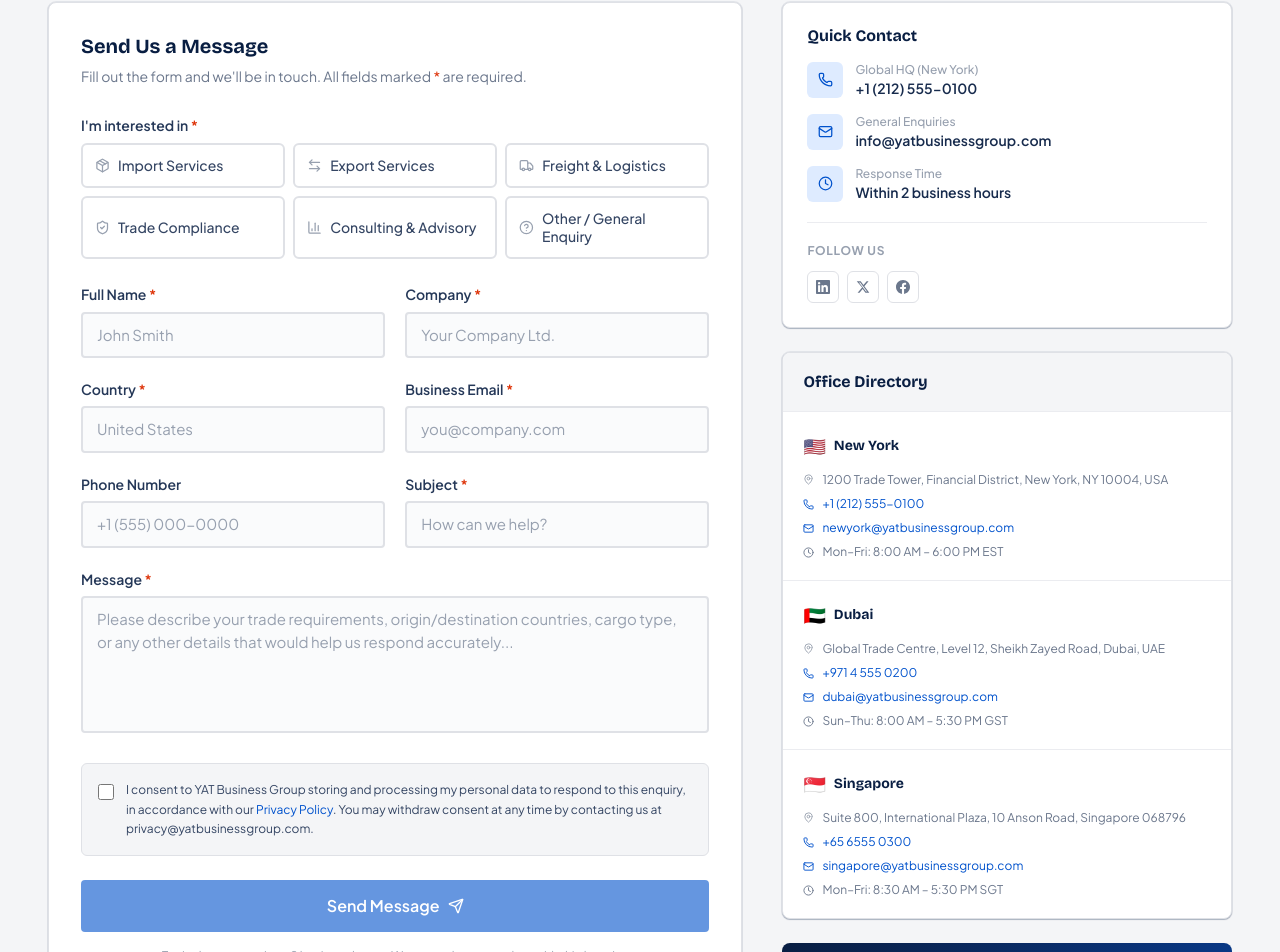
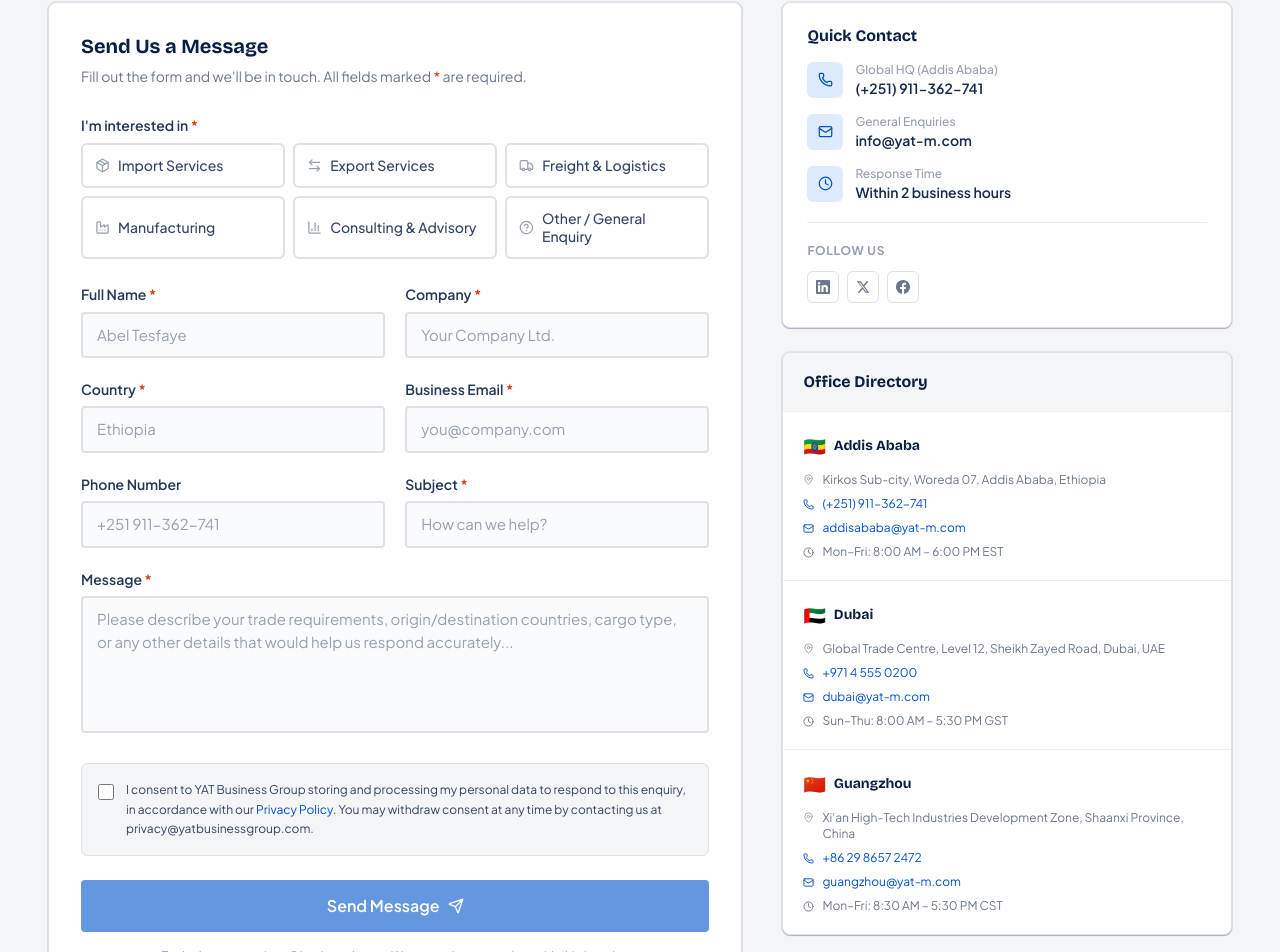
Before and after one commit to Bisrategebriel/yatm, a Next.js app: page /contact in a window 1280 px wide. Shown: the part 600-1552 px from the top of the page. Built offline with nearby package versions, Linux system fonts and the light colour scheme.

Commit message:
fix: update content and adjust colors on headings

```diff
--- a/app/contact/page.tsx
+++ b/app/contact/page.tsx
@@ -4,17 +4,17 @@
 import { useState } from "react";
 import {
   MapPin, Phone, Mail, Clock, Send, CheckCircle2, Globe,
-  Package, ArrowLeftRight, Truck, ShieldCheck, BarChart3, HelpCircle,
+  Package, ArrowLeftRight, Truck, ShieldCheck, BarChart3, HelpCircle, Factory
 } from "lucide-react";
 import { LinkedInIcon, XIcon, FacebookIcon } from "@/components/SocialIcons";
 
 const offices = [
   {
-    city: "New York",
-    flag: "🇺🇸",
-    address: "1200 Trade Tower, Financial District, New York, NY 10004, USA",
-    phone: "+1 (212) 555-0100",
-    email: "newyork@yatbusinessgroup.com",
+    city: "Addis Ababa",
+    flag: "🇪🇹",
+    address: "Kirkos Sub-city, Woreda 07, Addis Ababa, Ethiopia",
+    phone: "(+251) 911-362-741",
+    email: "addisababa@yat-m.com",
     hours: "Mon–Fri: 8:00 AM – 6:00 PM EST",
   },
   {
@@ -22,16 +22,16 @@
     flag: "🇦🇪",
     address: "Global Trade Centre, Level 12, Sheikh Zayed Road, Dubai, UAE",
     phone: "+971 4 555 0200",
-    email: "dubai@yatbusinessgroup.com",
+    email: "dubai@yat-m.com",
     hours: "Sun–Thu: 8:00 AM – 5:30 PM GST",
   },
   {
-    city: "Singapore",
-    flag: "🇸🇬",
-    address: "Suite 800, International Plaza, 10 Anson Road, Singapore 068796",
-    phone: "+65 6555 0300",
-    email: "singapore@yatbusinessgroup.com",
-    hours: "Mon–Fri: 8:30 AM – 5:30 PM SGT",
+    city: "Guangzhou",
+    flag: "🇨🇳",
+    address: "Xi'an High-Tech Industries Development Zone, Shaanxi Province, China",
+    phone: "+86 29 8657 2472",
+    email: "guangzhou@yat-m.com",
+    hours: "Mon–Fri: 8:30 AM – 5:30 PM CST",
   },
 ];
 
@@ -39,7 +39,7 @@
   { value: "import", label: "Import Services", icon: Package },
   { value: "export", label: "Export Services", icon: ArrowLeftRight },
   { value: "logistics", label: "Freight & Logistics", icon: Truck },
-  { value: "compliance", label: "Trade Compliance", icon: ShieldCheck },
+  { value: "compliance", label: "Manufacturing", icon: Factory },
   { value: "consulting", label: "Consulting & Advisory", icon: BarChart3 },
   { value: "other", label: "Other / General Enquiry", icon: HelpCircle },
 ];
@@ -79,7 +79,7 @@
           </nav>
           <span className="section-label section-label-light mb-4">Get in Touch</span>
           <h1 className="font-display font-extrabold text-white mt-4 mb-5"
-            style={{ fontSize: "clamp(2rem, 5vw, 3.5rem)", lineHeight: "1.1" }}
+            style={{ fontSize: "clamp(2rem, 5vw, 3.5rem)", lineHeight: "1.1", color: "#ffffff" }}
           >
             Let's Start a Conversation
           </h1>
@@ -105,7 +105,7 @@
                   <p className="text-[#42526E] mb-6 max-w-sm mx-auto">
                     Thank you for reaching out. One of our specialists will respond to your enquiry within 2 business hours.
                   </p>
-                  <button onClick={() => { setFormState("idle"); setConsent(false); setSelectedService(""); setFormData({ name:"",company:"",country:"",email:"",phone:"",subject:"",message:"",service:"" }); }}
+                  <button onClick={() => { setFormState("idle"); setConsent(false); setSelectedService(""); setFormData({ name: "", company: "", country: "", email: "", phone: "", subject: "", message: "", service: "" }); }}
                     className="btn btn-secondary"
                   >
                     Send Another Message
@@ -128,11 +128,10 @@
                             key={s.value}
                             type="button"
                             onClick={() => { setSelectedService(s.value); setFormData((prev) => ({ ...prev, service: s.value })); }}
-                            className={`flex items-center gap-2 p-3 rounded-md border-2 text-sm font-medium transition-all text-left ${
-                              selectedService === s.value
-                                ? "border-[#0052CC] bg-[#DEEBFF] text-[#0052CC]"
-                                : "border-[#DFE1E6] bg-white text-[#344563] hover:border-[#B3D4FF]"
-                            }`}
+                            className={`flex items-center gap-2 p-3 rounded-md border-2 text-sm font-medium transition-all text-left ${selectedService === s.value
+                              ? "border-[#0052CC] bg-[#DEEBFF] text-[#0052CC]"
+                              : "border-[#DFE1E6] bg-white text-[#344563] hover:border-[#B3D4FF]"
+                              }`}
                           >
                             <s.icon size={15} className={selectedService === s.value ? "text-[#0052CC]" : "text-[#97A0AF]"} />
                             <span className="leading-tight">{s.label}</span>
@@ -145,7 +144,7 @@
                     <div className="grid sm:grid-cols-2 gap-5 mb-5">
                       <div>
                         <label htmlFor="name" className="label-ads">Full Name <span className="text-[#DE350B]">*</span></label>
-                        <input id="name" name="name" type="text" required autoComplete="name" placeholder="John Smith" className="input-ads" value={formData.name} onChange={handleChange} />
+                        <input id="name" name="name" type="text" required autoComplete="name" placeholder="Abel Tesfaye" className="input-ads" value={formData.name} onChange={handleChange} />
                       </div>
                       <div>
                         <label htmlFor="company" className="label-ads">Company <span className="text-[#DE350B]">*</span></label>
@@ -157,7 +156,7 @@
                     <div className="grid sm:grid-cols-2 gap-5 mb-5">
                       <div>
                         <label htmlFor="country" className="label-ads">Country <span className="text-[#DE350B]">*</span></label>
-                        <input id="country" name="country" type="text" required autoComplete="country-name" placeholder="United States" className="input-ads" value={formData.country} onChange={handleChange} />
+                        <input id="country" name="country" type="text" required autoComplete="country-name" placeholder="Ethiopia" className="input-ads" value={formData.country} onChange={handleChange} />
                       </div>
                       <div>
                         <label htmlFor="email" className="label-ads">Business Email <span className="text-[#DE350B]">*</span></label>
@@ -169,7 +168,7 @@
                     <div className="grid sm:grid-cols-2 gap-5 mb-5">
                       <div>
                         <label htmlFor="phone" className="label-ads">Phone Number</label>
-                        <input id="phone" name="phone" type="tel" autoComplete="tel" placeholder="+1 (555) 000-0000" className="input-ads" value={formData.phone} onChange={handleChange} />
+                        <input id="phone" name="phone" type="tel" autoComplete="tel" placeholder="+251 911-362-741" className="input-ads" value={formData.phone} onChange={handleChange} />
                       </div>
                       <div>
                         <label htmlFor="subject" className="label-ads">Subject <span className="text-[#DE350B]">*</span></label>
@@ -241,8 +240,8 @@
                       <Phone size={15} className="text-[#0052CC] group-hover:text-white transition-colors" />
                     </div>
                     <div>
-                      <p className="text-xs text-[#97A0AF] font-medium">Global HQ (New York)</p>
-                      <p className="text-sm font-semibold text-[#172B4D] group-hover:text-[#0052CC] transition-colors">+1 (212) 555-0100</p>
+                      <p className="text-xs text-[#97A0AF] font-medium">Global HQ (Addis Ababa)</p>
+                      <p className="text-sm font-semibold text-[#172B4D] group-hover:text-[#0052CC] transition-colors">(+251) 911-362-741</p>
                     </div>
                   </a>
                   <a href="mailto:info@yatbusinessgroup.com" className="flex items-center gap-3 group">
@@ -251,7 +250,7 @@
                     </div>
                     <div>
                       <p className="text-xs text-[#97A0AF] font-medium">General Enquiries</p>
-                      <p className="text-sm font-semibold text-[#172B4D] group-hover:text-[#0052CC] transition-colors break-all">info@yatbusinessgroup.com</p>
+                      <p className="text-sm font-semibold text-[#172B4D] group-hover:text-[#0052CC] transition-colors break-all">info@yat-m.com</p>
                     </div>
                   </a>
                   <div className="flex items-center gap-3">
@@ -318,7 +317,7 @@
               {/* RFQ callout */}
               <div id="rfq" className="scroll-mt-24 rounded-lg bg-linear-to-br from-[#091E42] to-[#0052CC] p-6 text-white">
                 <Globe size={28} className="text-white/30 mb-3" />
-                <h3 className="font-display font-bold text-lg mb-2">Request for Quotation</h3>
+                <h3 className="font-display font-bold text-lg mb-2" style={{ color: "#ffffff" }}>Request for Quotation</h3>
                 <p className="text-white/65 text-sm mb-4 leading-relaxed">
                   Need a formal quote? Use the contact form and select your service. Include cargo details, origin, destination, and timeline for the most accurate quote.
                 </p>
```
